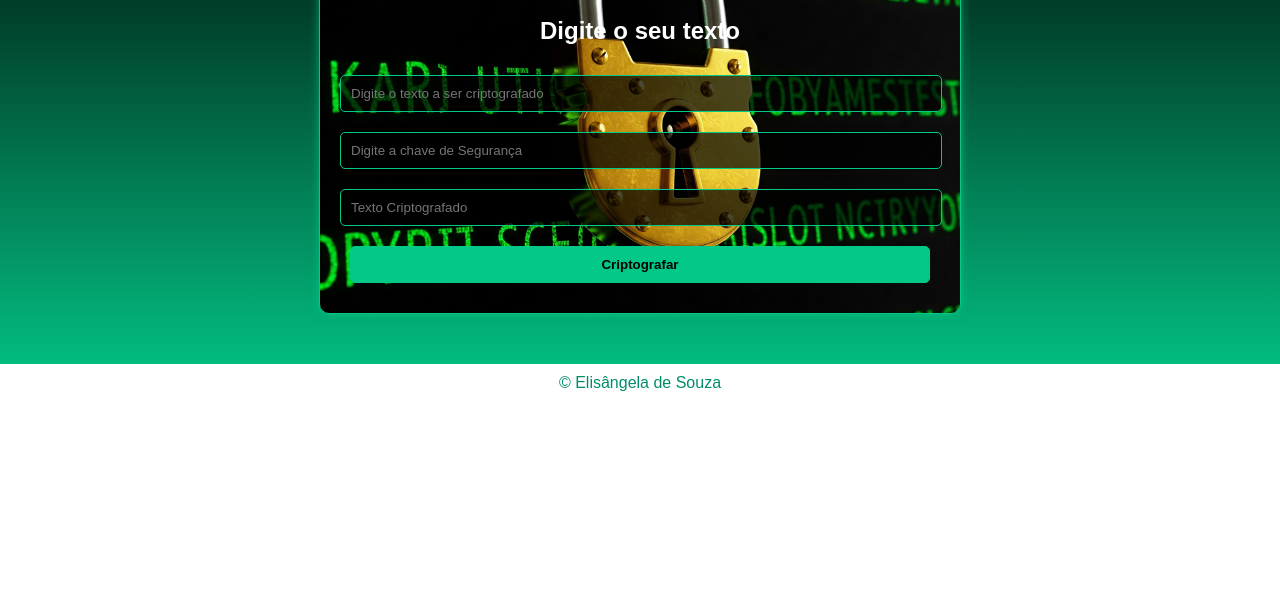
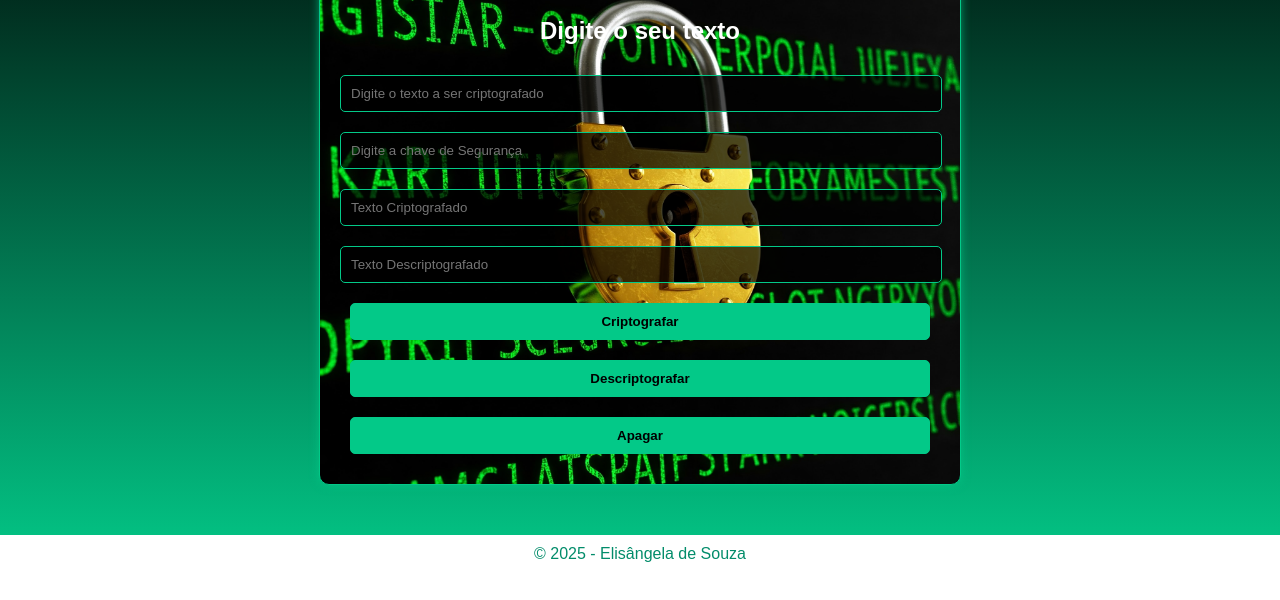
Before and after one commit to elissouza2023/cifraVigenere, a plain HTML site: page index.html in a window 1280 px wide. Shown: the part 172-772 px from the top of the page. Drawn offline with Linux system fonts and the light colour scheme.

Commit message:
Add files via upload
Implementação do botão apagar  e descriptograafar

```diff
--- a/app.js
+++ b/app.js
@@ -37,3 +37,43 @@ function criptografar() {
 
     textCriptografado.value = resultado; // Exibe o texto criptografado
 }
+// Função para descriptografar usando a Cifra de Vigenère
+function descriptografar() {
+    let textoCriptografado = textCriptografado.value.toUpperCase(); // Pega o texto criptografado
+    let chave = chaveInput.value.toUpperCase(); // Chave também em maiúsculo
+    let chaveRepetida = "";
+    let resultado = "";
+    let alfabeto = "ABCDEFGHIJKLMNOPQRSTUVWXYZ";
+
+    if (chave === "") {
+        alert("Por favor, insira uma chave para descriptografar o texto.");
+        return;
+    }
+
+    // Repetindo a chave até o tamanho do texto criptografado
+    for (let i = 0; i < textoCriptografado.length; i++) {
+        chaveRepetida += chave[i % chave.length];
+    }
+
+    // Processo de descriptografia
+    for (let i = 0; i < textoCriptografado.length; i++) {
+        let letraCripto = textoCriptografado[i];
+        let letraChave = chaveRepetida[i];
+
+        if (alfabeto.includes(letraCripto)) {
+            let linha = alfabeto.indexOf(letraChave);
+            let coluna = tabelaVigenere[linha].indexOf(letraCripto);
+            resultado += alfabeto[coluna]; // Retorna à letra original
+        } else {
+            resultado += letraCripto; // Mantém caracteres não alfabéticos
+        }
+    }
+
+    document.getElementById("descriptografado").value = resultado; // Exibe o texto descriptografado
+}
+function apagar() {
+    texto.value = ""; // Limpa o campo de texto
+    textCriptografado.value = ""; // Limpa o campo de texto criptografado
+    document.getElementById("descriptografado").value = ""; // Limpa o campo de texto descriptografado
+    chaveInput.value = ""; // Limpa o campo da chave
+}
--- a/index.html
+++ b/index.html
@@ -20,12 +20,15 @@
                 <input type="text" id="texto" class="input-texto" placeholder="Digite o texto a ser criptografado">
                 <input type="text" id="chave" class="input-texto" placeholder="Digite a chave de Segurança">
                 <input type="text" id="criptografado" class="criptografado" placeholder="Texto Criptografado">
+                <input type="text" id="descriptografado" class="input-texto" placeholder="Texto Descriptografado">
                 <button class="button-add" onclick="criptografar()">Criptografar</button>
+                <button class="button-add" onclick="descriptografar()">Descriptografar</button>
+                <button class="button-add" onclick="apagar()">Apagar</button>
             </div>
         </section>
     </main>
     <script src="vigenere.js" defer></script>
     <script src="app.js" defer></script>
-    <footer>&copy Elisângela de Souza</footer>
+    <footer>&copy 2025 - Elisângela de Souza </footer>
 </body>
 </html>
```
